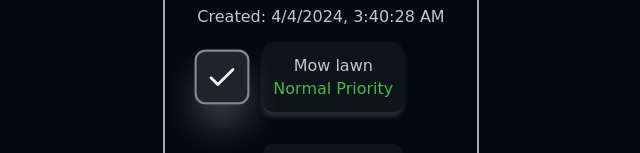
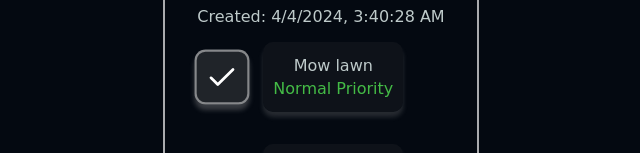
Before and after one commit to ilathem/todo-top, a website built with webpack: page dist/index.html in a window 1280 px wide. In both pictures the pointer is over the picture 541 px from the left and 347 px from the top of the page. Shown: the part 270-423 px from the top of the page, without its empty margins (319-959 px from the left). Built offline with nearby package versions, Linux system fonts and the light colour scheme; a web font is replaced by a local one.

Commit message:
Change check hover style

```diff
--- a/src/components/projects/projects.css
+++ b/src/components/projects/projects.css
@@ -23,7 +23,9 @@
   background-color: rgba(100, 100, 100, 0.1);
   padding: 0.5em;
   border-radius: 10px;
-  transition: all 200ms, scale 500ms;
+  transition:
+    all 200ms,
+    scale 500ms;
   border: 2px solid rgba(235, 235, 235, 0);
   box-shadow: 0px 5px 5px 0px rgba(178, 178, 178, 0.2);
 }
@@ -33,13 +35,16 @@
 }
 
 .todoContainer:hover,
-.check:hover
-{
+.check:hover {
   background-color: rgba(100, 100, 100, 0.3);
   border: 2px solid rgba(235, 235, 235, 0.5);
   color: white;
   box-shadow: rgba(255, 255, 255, 0.2) 0px 20px 30px;
   scale: 1.1;
+}
+
+.check:hover {
+  box-shadow: 0px 5px 5px 0px rgba(178, 178, 178, 0.3);
 }
 
 .subsection {
@@ -66,7 +71,9 @@
 }
 
 .check {
-  transition: all 200ms, scale 500ms;
+  transition:
+    all 200ms,
+    scale 500ms;
   cursor: pointer;
   height: 30px;
   width: 30px;
```
